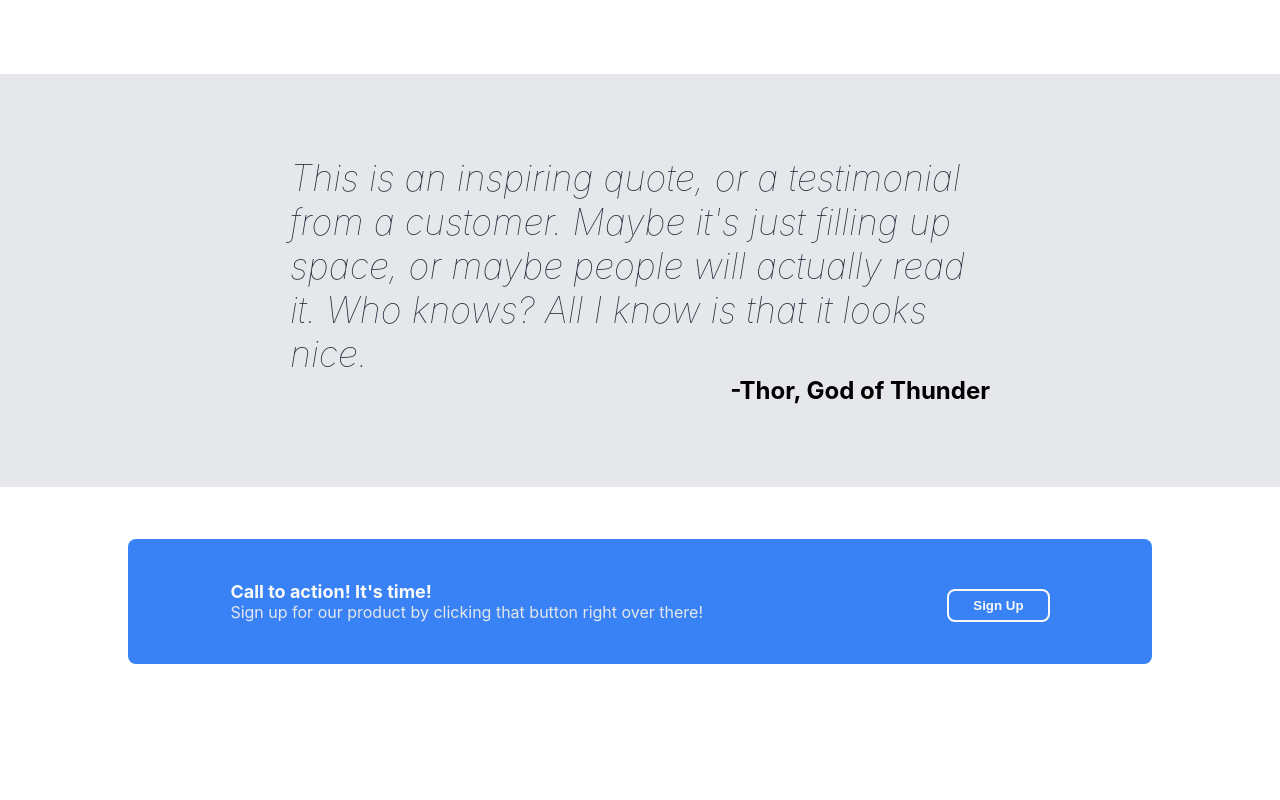
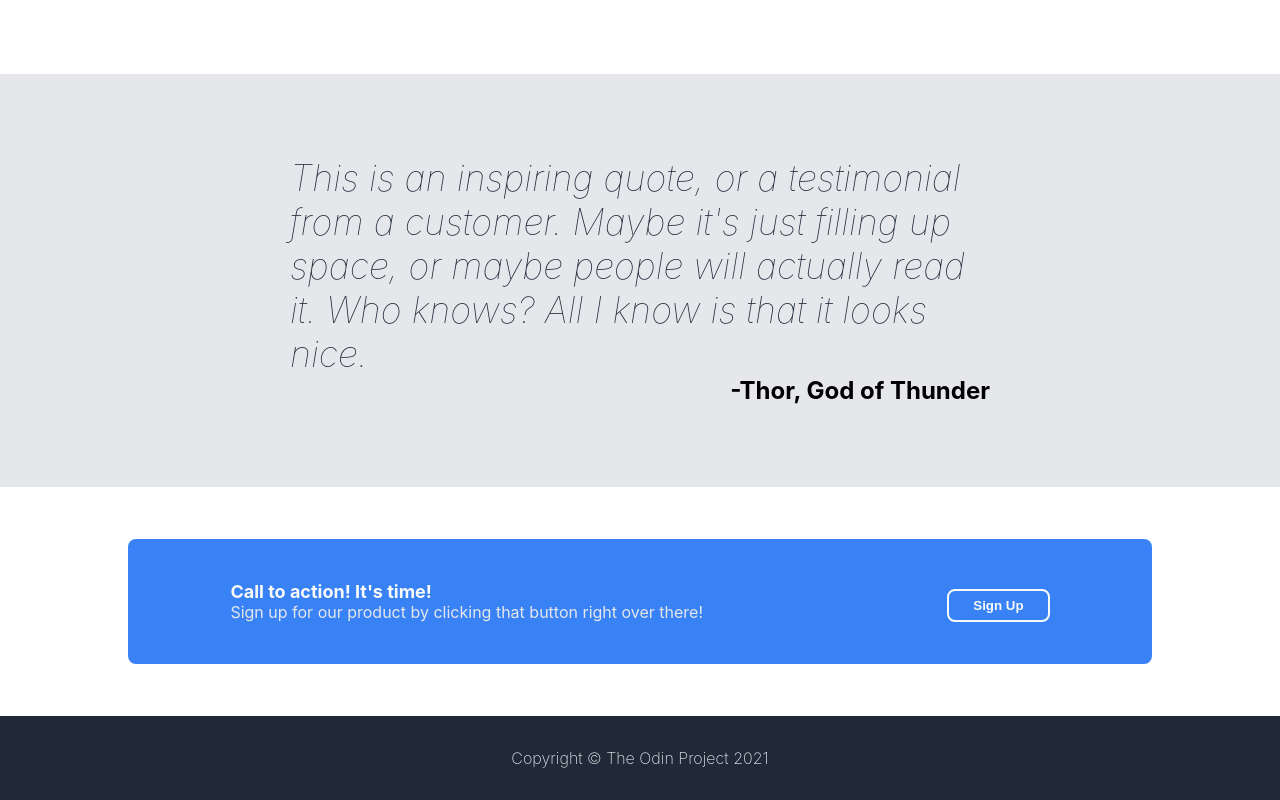
Before and after one commit to chetechy/LandingPage, a plain HTML site: page index.html in a window 1280 px wide. Shown: the part 795-1595 px from the top of the page. Before the commit the page ends 1511 px from the top, so only its background shows below. Drawn offline with Linux system fonts and the light colour scheme.

Commit message:
added footer class to index and styled css for footer class

```diff
--- a/index.html
+++ b/index.html
@@ -60,5 +60,8 @@
                 <button class="button button2">Sign Up</button>
             </div>
         </div>
+        <div class="footer">
+            <div class="ftext">Copyright © The Odin Project 2021</div>
+        </div>
     </body>
 </html>
--- a/styles.css
+++ b/styles.css
@@ -18,6 +18,10 @@ body{
     padding: 96px 0;
 }
 .button{
+    display: flex;
+    justify-content: center;
+    align-items: center;
+    flex-shrink: 0;
     cursor: pointer;
     background: #3882F6;
     border-radius: 8px;
@@ -145,3 +149,15 @@ a{
 .button2{
     border: 2px solid;
 }
+
+.footer{
+    display: flex;
+    justify-content: center;
+    align-items: center;
+    background-color: #1F2937;
+    color: #E5E7EB;
+}
+.ftext{
+    padding: 32px;
+    font-weight: 200;
+}
```
